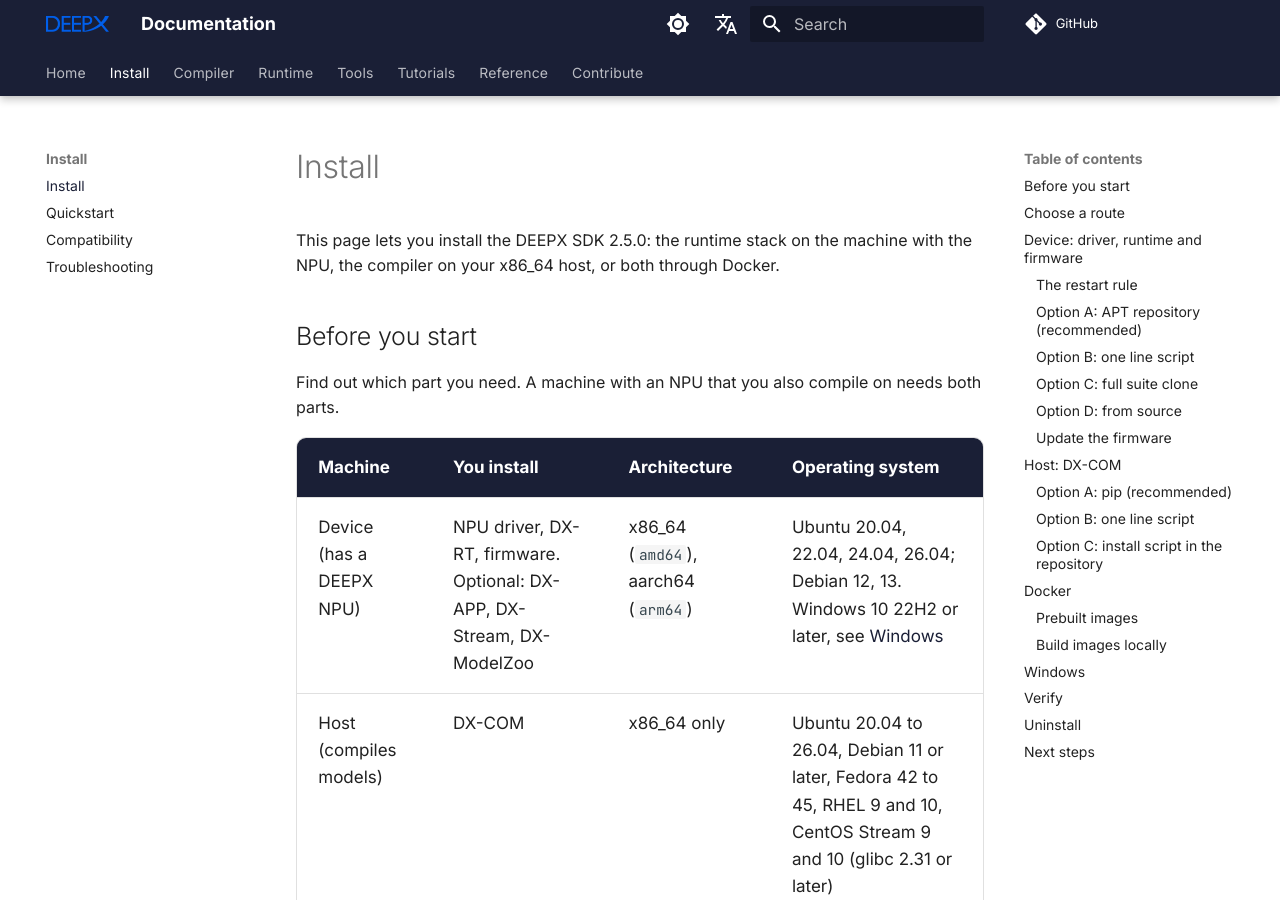
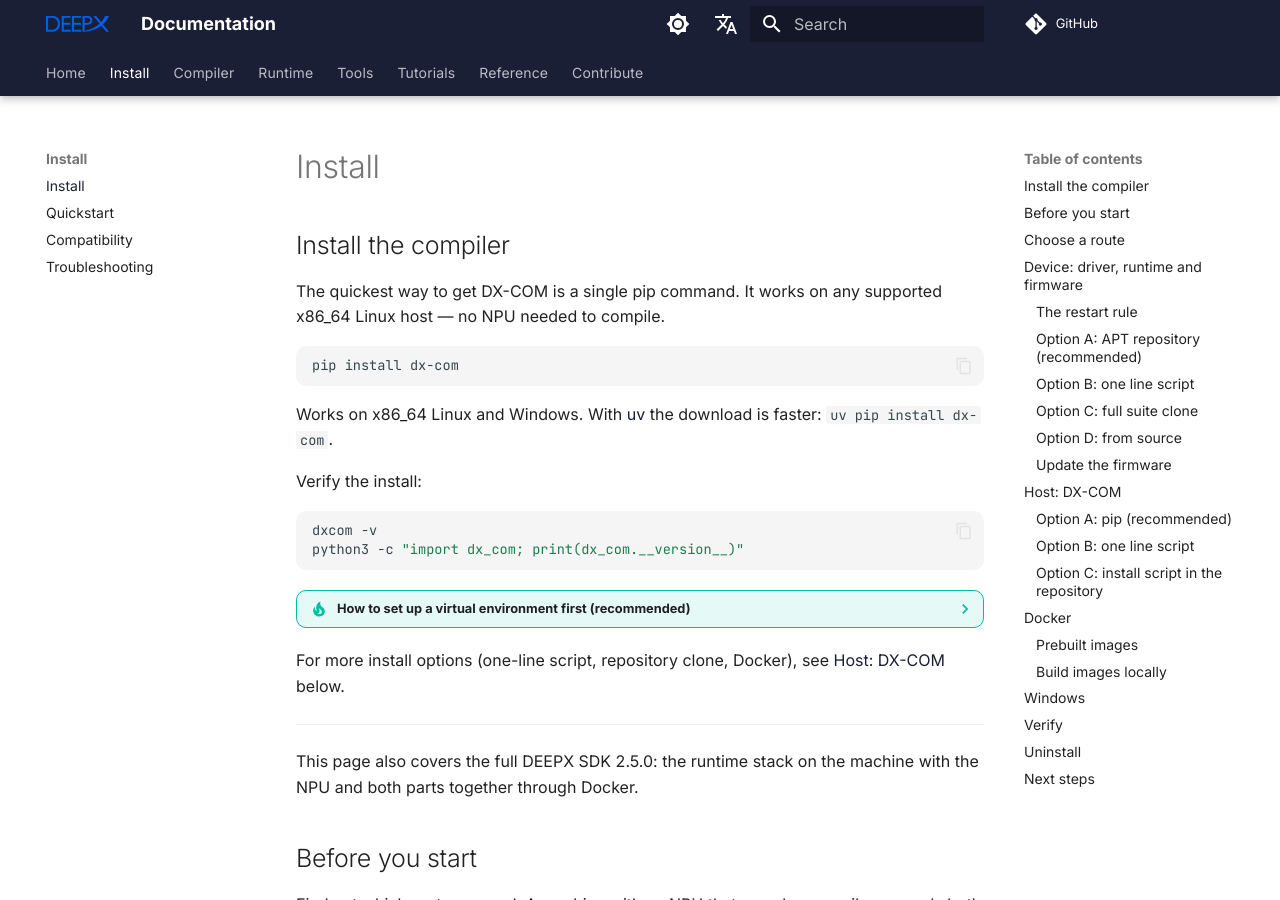
Before and after one commit to DEEPX-AI/dx-docs, an MkDocs documentation site: the page built from docs/en/get-started/install.md, in a window 1280 px wide and 900 px high. Built offline with MkDocs 1.6.1 and Material for MkDocs 9.7.7, drawn with Linux system fonts in a browser that asks for light colours; comment, search, counter and statistics services are not loaded.

Commit message:
added initial installs instructions

````diff
--- a/docs/en/get-started/install.md
+++ b/docs/en/get-started/install.md
@@ -5,7 +5,65 @@ description: Install the NPU driver, DX-RT and firmware on the device, DX-COM on
 
 # Install
 
-This page lets you install the DEEPX SDK 2.5.0: the runtime stack on the machine with the NPU, the compiler on your x86_64 host, or both through Docker.
+## Install the compiler
+
+The quickest way to get DX-COM is a single pip command. It works on any supported x86_64 Linux host — no NPU needed to compile.
+
+```bash
+pip install dx-com
+```
+
+Works on x86_64 Linux and Windows. With [uv](https://docs.astral.sh/uv/) the download is faster: `uv pip install dx-com`.
+
+Verify the install:
+
+```bash
+dxcom -v
+python3 -c "import dx_com; print(dx_com.__version__)"
+```
+
+??? tip "How to set up a virtual environment first (recommended)"
+
+    Installing into a virtual environment keeps `dx-com` and its dependencies (PyTorch, ONNX Runtime, OpenCV and others) isolated from your system Python. This avoids version conflicts and makes it easy to remove everything later.
+
+    **With the standard `venv` module**
+
+    ```bash
+    python3 -m venv ~/dx-com-venv
+    source ~/dx-com-venv/bin/activate
+    pip install dx-com
+    ```
+
+    **With a specific Python version** (e.g. 3.12)
+
+    ```bash
+    python3.12 -m venv ~/dx-com-venv
+    source ~/dx-com-venv/bin/activate
+    pip install dx-com
+    ```
+
+    **With [uv](https://docs.astral.sh/uv/)** (faster downloads, automatic Python management)
+
+    ```bash
+    # Install uv (once)
+    curl -LsSf https://astral.sh/uv/install.sh | sh
+
+    # Create the environment and install
+    uv venv ~/dx-com-venv --python 3.12
+    source ~/dx-com-venv/bin/activate
+    uv pip install dx-com
+    ```
+
+    To deactivate the environment run `deactivate`. To remove it entirely, delete the folder: `rm -rf ~/dx-com-venv`.
+
+    !!! note "Activate before every session"
+        The `dxcom` command and `import dx_com` only work while the environment is active. Add `source ~/dx-com-venv/bin/activate` to your shell profile, or activate it at the start of each terminal session.
+
+For more install options (one-line script, repository clone, Docker), see [Host: DX-COM](#host-dx-com) below.
+
+---
+
+This page also covers the full DEEPX SDK 2.5.0: the runtime stack on the machine with the NPU and both parts together through Docker.
 
 ## Before you start
 
--- a/mkdocs.yml
+++ b/mkdocs.yml
@@ -13,7 +13,6 @@ theme:
     - navigation.tabs
     - navigation.tabs.sticky
     - navigation.sections
-    - navigation.indexes
     - navigation.top
     - navigation.path
     - navigation.footer
````
Also changed, not shown: docs/en/compiler/index.md (+54 -0 lines).
